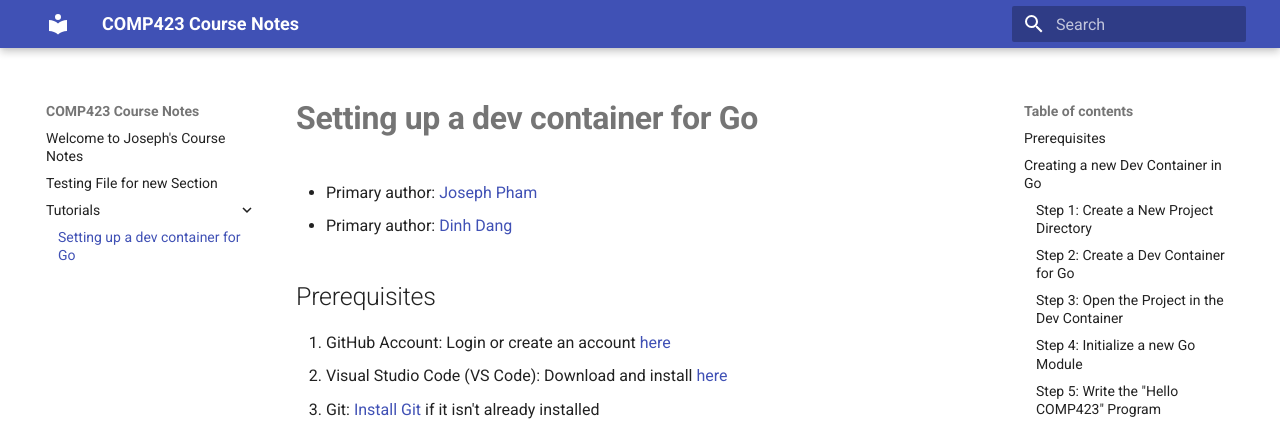
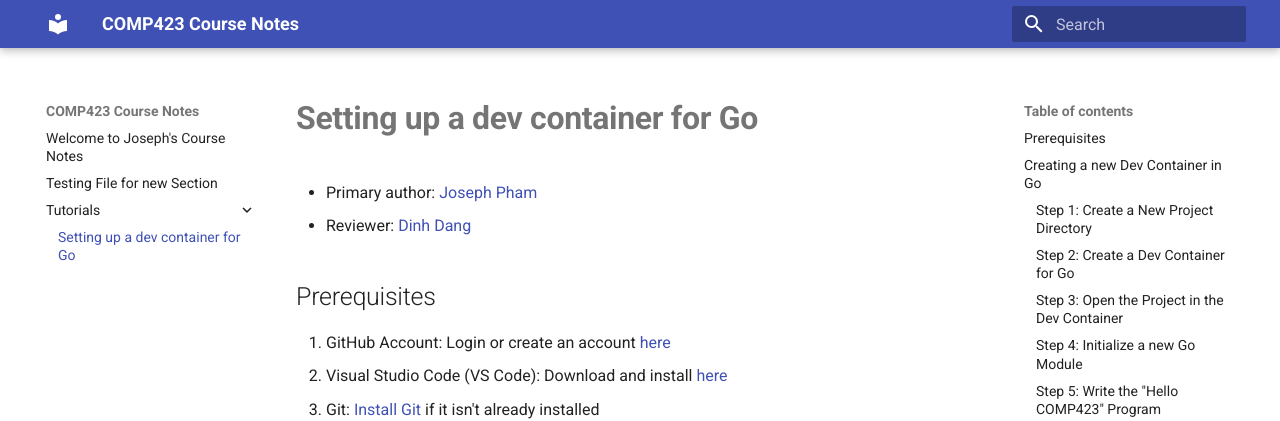
Before and after one commit to jhphamunc/comp423-course-notes, an MkDocs documentation site: the page built from docs/tutorials/go-setup.md, in a window 1280 px wide and 900 px high. Shown: the top 421 px of the window. Built offline with MkDocs 1.6.1 and Material for MkDocs 9.7.7, drawn with Linux system fonts in a browser that asks for light colours.

Commit message:
Changed issue with naming not reviewer

```diff
--- a/docs/tutorials/go-setup.md
+++ b/docs/tutorials/go-setup.md
@@ -1,7 +1,7 @@
 # **Setting up a dev container for Go**
 
 * Primary author: [Joseph Pham](https://github.com/jhphamunc)
-* Primary author: [Dinh Dang](https://github.com/dinhduedang)
+* Reviewer: [Dinh Dang](https://github.com/dinhduedang)
 
 ## Prerequisites
 
```
